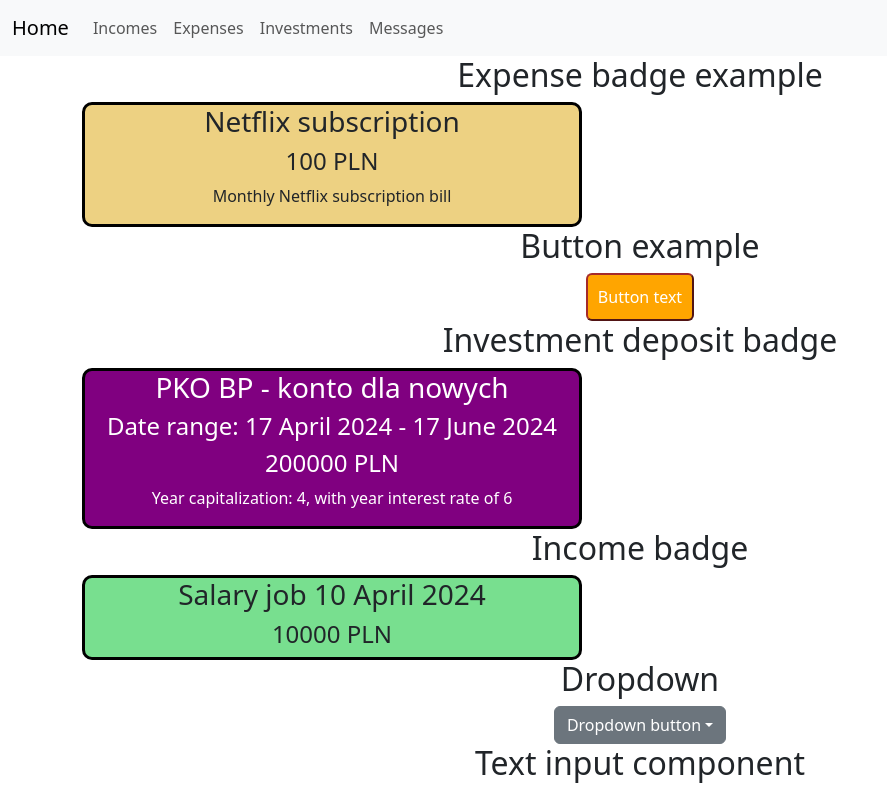
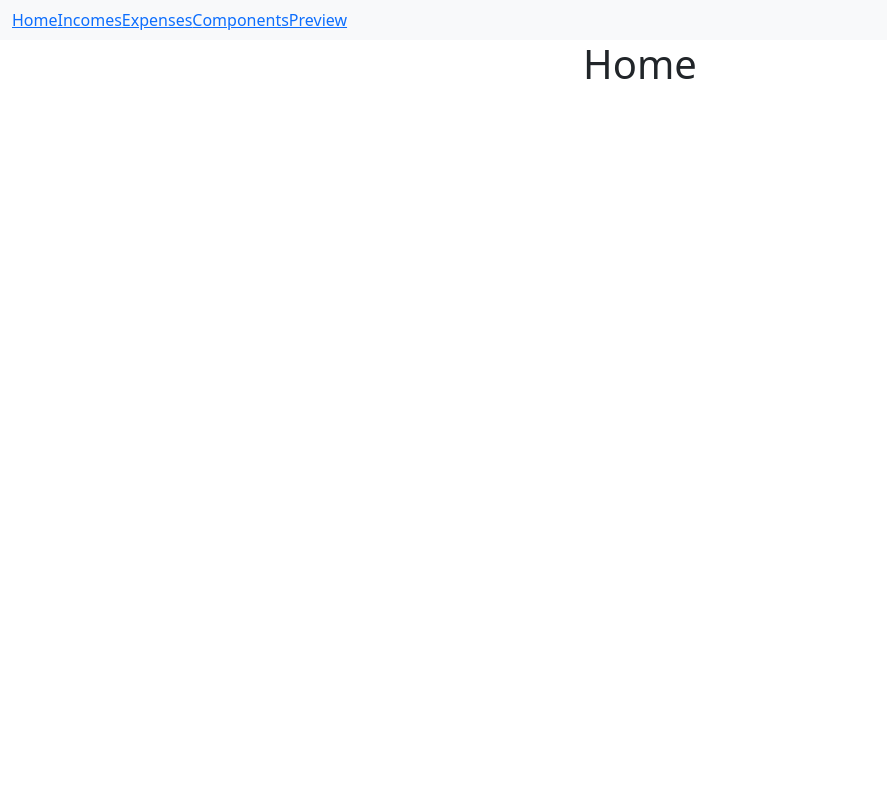
Before and after one commit to luckyluk07/ExpenseGuard, a React (Create React App) app in the folder expense_guard_frontend/: page / in a window 1280 px wide. Shown: the top 794 px of the page, without its empty margins (0-887 px from the left). Built offline with nearby package versions, Linux system fonts and the light colour scheme.

Commit message:
Add switching between pages to navbar

```diff
--- a/expense_guard_frontend/package.json
+++ b/expense_guard_frontend/package.json
@@ -10,6 +10,7 @@
     "prop-types": "^15.8.1",
     "react": "^18.2.0",
     "react-dom": "^18.2.0",
+    "react-router-dom": "^6.23.0",
     "react-scripts": "5.0.1",
     "web-vitals": "^2.1.4"
   },
--- a/expense_guard_frontend/src/App.js
+++ b/expense_guard_frontend/src/App.js
@@ -1,137 +1,36 @@
 import "./App.css";
 import React from "react";
-import ExpenseBadge from "./Components/Finance/ExpenseBadge/ExpenseBadge";
-import Button from "./Components/Common/Button/Button";
-import InvestmentDepositBadge from "./Components/Finance/InvestmentDeposit/InvestmentDepositBadge";
-import IncomeBadge from "./Components/Finance/IncomeBadge/IncomeBadge";
-import Dropdown from "./Components/Forms/Dropdown/Dropdown";
-import TextInput from "./Components/Forms/TextInput/TextInput";
-import Heading from "./Components/Common/Heading/Heading";
-import Text from "./Components/Common/Text/Text";
-import ActionCard from "./Components/Finance/ActionCard/ActionCard";
-import CurrenciesTable from "./Components/Finance/CurrenciesTable/CurrenciesTable";
-import News from "./Components/Finance/News/News";
-import DetailsModal from "./Components/Finance/DetailsModal/DetailsModal";
-import Pagination from "./Components/Common/Pagination/Pagination";
-import ButtonGroup from "./Components/Common/ButtonGroup/ButtonGroup";
+import { BrowserRouter, Routes, Route } from "react-router-dom";
 import NavBar from "./Components/Common/NavBar/NavBar";
+import ComponentsPreview from "./Pages/ComponentsPreview";
+import Expenses from "./Pages/Expenses";
+import Incomes from "./Pages/Incomes";
+import Home from "./Pages/Home";
+import NotFound from "./Pages/NotFound";
 
 function App() {
   return (
+    <BrowserRouter>
       <div className="App">
         <NavBar
           links={[
             { name: "Incomes", url: "/Incomes" },
             { name: "Expenses", url: "/Expenses" },
-          { name: "Investments", url: "/Investments" },
-          { name: "Messages", url: "/Messages" },
+            { name: "ComponentsPreview", url: "/ComponentsPreview" },
           ]}
         />
         <main>
-        <div className="container">
-          <h2>Expense badge example</h2>
-          <ExpenseBadge
-            name="Netflix subscription"
-            money={{ amount: 100, currency: { code: "PLN" } }}
-            description="Monthly Netflix subscription bill"
-          />
-          <h2>Button example</h2>
-          <Button
-            text="Button text"
-            onClick={() => {
-              console.log("button click");
-            }}
-          />
-          <h2>Investment deposit badge</h2>
-          <InvestmentDepositBadge
-            name="PKO BP - konto dla nowych"
-            startDate="17 April 2024"
-            endDate="17 June 2024"
-            startMoney={{ amount: 200000, currency: { code: "PLN" } }}
-            yearCapitalizationAmount={4}
-            interestRate={6.0}
-          />
-          <h2>Income badge</h2>
-          <IncomeBadge
-            name="Salary"
-            category={{ name: "job" }}
-            money={{ amount: 10000, currency: { code: "PLN" } }}
-            receivedDate="10 April 2024"
-          />
-          <h2>Dropdown</h2>
-          <Dropdown
-            options={[
-              { name: "option1" },
-              { name: "option2" },
-              { name: "option3" },
-            ]}
-          />
-          <h2>Text input component</h2>
-          <TextInput
-            labelText="Example text input"
-            inputId="exampleId"
-            placeholder="Type your example text..."
-          />
-          <h2>Heading component</h2>
-          <Heading text="Heading example text" size={1} />
-          <h2>Text</h2>
-          <Text content="Examnple content of text" bold fontSize={40} />
-          <h2>Action card</h2>
-          <ActionCard
-            category="income"
-            name="salary"
-            amount={11_000}
-            currency="PLN"
-          />
-          <h2>Currencies table</h2>
-          <CurrenciesTable
-            currencies={[
-              { name: "PLN", price: 4.59 },
-              { name: "USD", price: 1.52 },
-              { name: "EUR", price: 1.1 },
-            ]}
-          />
-          <h2>News/Ads</h2>
-          <News
-            title="Newest PKO BP discount"
-            description="Lorem ipsum dolor sit amet, consectetur adipiscing elit. Nullam at sodales ante. Morbi eu pharetra enim. Integer sed porttitor felis. Quisque condimentum finibus quam, id consequat risus rutrum ac. Sed pretium, tellus vel venenatis vulputate, diam nibh viverra enim, vel tincidunt diam quam ut velit. In consequat porta elit, nec tristique lorem."
-            linkTitle="Go to website"
-          />
-          <h2>Details Modal</h2>
-          <button
-            type="button"
-            className="btn btn-primary"
-            data-bs-toggle="modal"
-            data-bs-target="#exampleModal"
-          >
-            Launch demo modal
-          </button>
-          <DetailsModal
-            title="Job salary"
-            description="salary with bonuses"
-            price={15000}
-            currency="PLN"
-            date="18 August 2024"
-          />
-          <h2>Pagination example</h2>
-          <Pagination
-            pages={[
-              { link: "#", label: "1" },
-              { link: "#", label: "2" },
-              { link: "#", label: "3" },
-            ]}
-          />
-          <h2>Button group example</h2>
-          <ButtonGroup
-            buttons={[
-              { label: "first" },
-              { label: "second" },
-              { label: "third" },
-            ]}
-          />
-        </div>
+          <Routes>
+            <Route path="/" element={<Home />} />
+            <Route path="ComponentsPreview" element={<ComponentsPreview />} />
+            <Route path="Expenses" element={<Expenses />} />
+            <Route path="Incomes" element={<Incomes />} />
+
+            <Route path="*" element={<NotFound />} />
+          </Routes>
         </main>
       </div>
+    </BrowserRouter>
   );
 }
 
--- a/expense_guard_frontend/src/Components/Common/NavBar/NavBar.jsx
+++ b/expense_guard_frontend/src/Components/Common/NavBar/NavBar.jsx
@@ -1,13 +1,12 @@
 import React from "react";
+import { NavLink } from "react-router-dom";
 
 function NavBar({ links }) {
   return (
     <nav className="navbar navbar-expand-lg bg-light">
       <div className="container-fluid">
         {/* todo change href */}
-        <a className="navbar-brand" href="/home">
-          Home
-        </a>
+        <NavLink to="/">Home</NavLink>
         <button
           className="navbar-toggler"
           type="button"
@@ -20,17 +19,11 @@
           <span className="navbar-toggler-icon" />
         </button>
         <div className="collapse navbar-collapse" id="navbarNav">
-          <ul className="navbar-nav">
+          <div className="navbar-nav">
             {links.map((link) => {
-              return (
-                <li className="nav-item">
-                  <a className="nav-link" aria-current="page" href={link.url}>
-                    {link.name}
-                  </a>
-                </li>
-              );
+              return <NavLink to={link.url}>{link.name}</NavLink>;
             })}
-          </ul>
+          </div>
         </div>
       </div>
     </nav>
--- /dev/null
+++ b/expense_guard_frontend/src/Pages/ComponentsPreview.jsx
@@ -0,0 +1,118 @@
+import React from "react";
+import ExpenseBadge from "../Components/Finance/ExpenseBadge/ExpenseBadge";
+import InvestmentDepositBadge from "../Components/Finance/InvestmentDeposit/InvestmentDepositBadge";
+import Button from "../Components/Common/Button/Button";
+import ButtonGroup from "../Components/Common/ButtonGroup/ButtonGroup";
+import Dropdown from "../Components/Forms/Dropdown/Dropdown";
+import Heading from "../Components/Common/Heading/Heading";
+import Pagination from "../Components/Common/Pagination/Pagination";
+import ActionCard from "../Components/Finance/ActionCard/ActionCard";
+import CurrenciesTable from "../Components/Finance/CurrenciesTable/CurrenciesTable";
+import DetailsModal from "../Components/Finance/DetailsModal/DetailsModal";
+import IncomeBadge from "../Components/Finance/IncomeBadge/IncomeBadge";
+import News from "../Components/Finance/News/News";
+import TextInput from "../Components/Forms/TextInput/TextInput";
+import Text from "../Components/Common/Text/Text";
+
+export default function ComponentsPreview() {
+  return (
+    <div className="container">
+      <h2>Expense badge example</h2>
+      <ExpenseBadge
+        name="Netflix subscription"
+        money={{ amount: 100, currency: { code: "PLN" } }}
+        description="Monthly Netflix subscription bill"
+      />
+      <h2>Button example</h2>
+      <Button
+        text="Button text"
+        onClick={() => {
+          console.log("button click");
+        }}
+      />
+      <h2>Investment deposit badge</h2>
+      <InvestmentDepositBadge
+        name="PKO BP - konto dla nowych"
+        startDate="17 April 2024"
+        endDate="17 June 2024"
+        startMoney={{ amount: 200000, currency: { code: "PLN" } }}
+        yearCapitalizationAmount={4}
+        interestRate={6.0}
+      />
+      <h2>Income badge</h2>
+      <IncomeBadge
+        name="Salary"
+        category={{ name: "job" }}
+        money={{ amount: 10000, currency: { code: "PLN" } }}
+        receivedDate="10 April 2024"
+      />
+      <h2>Dropdown</h2>
+      <Dropdown
+        options={[
+          { name: "option1" },
+          { name: "option2" },
+          { name: "option3" },
+        ]}
+      />
+      <h2>Text input component</h2>
+      <TextInput
+        labelText="Example text input"
+        inputId="exampleId"
+        placeholder="Type your example text..."
+      />
+      <h2>Heading component</h2>
+      <Heading text="Heading example text" size={1} />
+      <h2>Text</h2>
+      <Text content="Examnple content of text" bold fontSize={40} />
+      <h2>Action card</h2>
+      <ActionCard
+        category="income"
+        name="salary"
+        amount={11000}
+        currency="PLN"
+      />
+      <h2>Currencies table</h2>
+      <CurrenciesTable
+        currencies={[
+          { name: "PLN", price: 4.59 },
+          { name: "USD", price: 1.52 },
+          { name: "EUR", price: 1.1 },
+        ]}
+      />
+      <h2>News/Ads</h2>
+      <News
+        title="Newest PKO BP discount"
+        description="Lorem ipsum dolor sit amet, consectetur adipiscing elit. Nullam at sodales ante. Morbi eu pharetra enim. Integer sed porttitor felis. Quisque condimentum finibus quam, id consequat risus rutrum ac. Sed pretium, tellus vel venenatis vulputate, diam nibh viverra enim, vel tincidunt diam quam ut velit. In consequat porta elit, nec tristique lorem."
+        linkTitle="Go to website"
+      />
+      <h2>Details Modal</h2>
+      <button
+        type="button"
+        className="btn btn-primary"
+        data-bs-toggle="modal"
+        data-bs-target="#exampleModal"
+      >
+        Launch demo modal
+      </button>
+      <DetailsModal
+        title="Job salary"
+        description="salary with bonuses"
+        price={15000}
+        currency="PLN"
+        date="18 August 2024"
+      />
+      <h2>Pagination example</h2>
+      <Pagination
+        pages={[
+          { link: "#", label: "1" },
+          { link: "#", label: "2" },
+          { link: "#", label: "3" },
+        ]}
+      />
+      <h2>Button group example</h2>
+      <ButtonGroup
+        buttons={[{ label: "first" }, { label: "second" }, { label: "third" }]}
+      />
+    </div>
+  );
+}
--- /dev/null
+++ b/expense_guard_frontend/src/Pages/Expenses.jsx
@@ -0,0 +1,9 @@
+import React from "react";
+
+export default function Expenses() {
+  return (
+    <div>
+      <h1>Expenses</h1>
+    </div>
+  );
+}
--- /dev/null
+++ b/expense_guard_frontend/src/Pages/Home.jsx
@@ -0,0 +1,9 @@
+import React from "react";
+
+export default function Home() {
+  return (
+    <div>
+      <h1>Home</h1>
+    </div>
+  );
+}
--- /dev/null
+++ b/expense_guard_frontend/src/Pages/Incomes.jsx
@@ -0,0 +1,9 @@
+import React from "react";
+
+export default function Incomes() {
+  return (
+    <div>
+      <h1>Incomes</h1>
+    </div>
+  );
+}
--- /dev/null
+++ b/expense_guard_frontend/src/Pages/NotFound.jsx
@@ -0,0 +1,9 @@
+import React from "react";
+
+export default function NotFound() {
+  return (
+    <div>
+      <h1>Not found page</h1>
+    </div>
+  );
+}
```
Also changed, not shown: 1 other file (tests, documents, lock files or other folders). Lines whose indentation alone changed are shown as unchanged.
